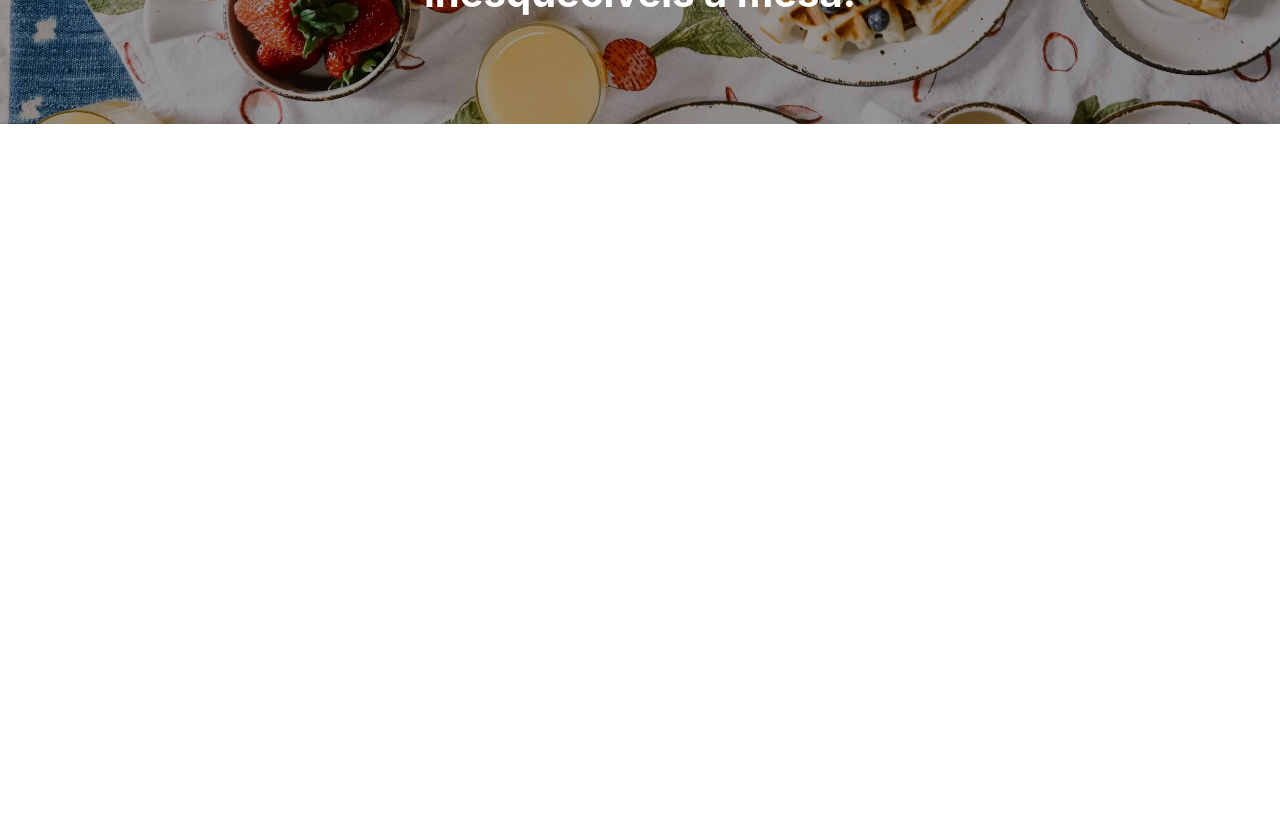
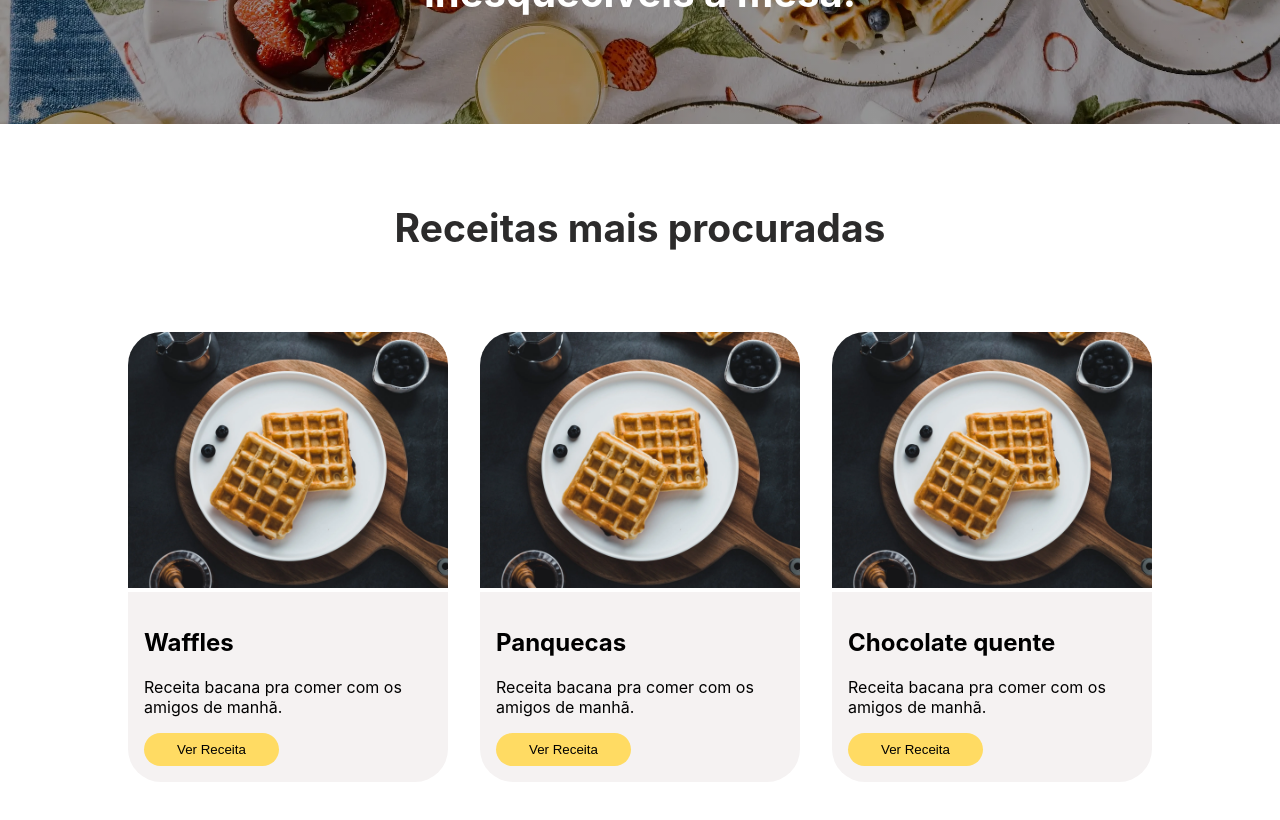
Before and after one commit to FelypePaiva/Delicias-a-Mesa, a React (Create React App) app: page / in a window 1280 px wide. Shown: the part 320-1140 px from the top of the page. Before the commit the page ends 800 px from the top, so only its background shows below. Built offline with nearby package versions, Linux system fonts and the light colour scheme.

Commit message:
Adiciona Lista Horizontal de receitas

```diff
--- a/src/App.css
+++ b/src/App.css
@@ -5,6 +5,11 @@
 .App-logo {
   height: 40vmin;
   pointer-events: none;
+}
+
+img{
+  max-width: 100%;
+  min-height: 100%;
 }
 
 @media (prefers-reduced-motion: no-preference) {
--- a/src/App.js
+++ b/src/App.js
@@ -1,11 +1,13 @@
 
 import './App.css';
 import Header from './Componentes/Header/Header'
+import ListagemHorizontal from './Componentes/ListagemHorizontal/ListagemHorizontal.js'
 
 function App() {
   return (
     <div className="App">
       <Header/>
+      <ListagemHorizontal/>
     </div>
   );
 }
--- a/src/Componentes/Header/Header.css
+++ b/src/Componentes/Header/Header.css
@@ -11,5 +11,5 @@
 
 .container{
     margin: 0 auto;
-    max-width: 90%;
+    max-width: 80%;
 }
--- /dev/null
+++ b/src/Componentes/ListagemHorizontal/ListagemHorizontal.css
@@ -0,0 +1,39 @@
+.listagemHorizontal{
+    display: flex;
+    justify-content: space-evenly;
+    gap:2rem;
+}
+.tituloListagem{
+    font-size:39px;
+    font-weight: 700;
+    color:#2C2B2B;
+}
+.containerListagem{
+    padding:3rem 0;
+}
+.receitaItem{
+    text-align:initial;
+    height: 470px;
+    width:400px;
+    border-radius:33px;
+}
+.receitaItem img{
+    border-radius:33px 33px 0 0;
+}
+
+.listagemHorizontal{
+    padding:3rem 0;
+}
+.receitaDesc{
+    padding:1rem;
+    background-color:#F5F2F2;
+    border-radius:0 0 33px 33px;
+
+}
+.receitaDesc button{
+    background-color: #FFDB63;
+    padding: 9px 33px;
+    border:none;
+    border-radius: 32px;
+    cursor: pointer;
+}
--- /dev/null
+++ b/src/Componentes/ListagemHorizontal/ListagemHorizontal.js
@@ -0,0 +1,16 @@
+import './ListagemHorizontal.css'
+import ReceitaItemList from 'Componentes/ReceitaItemList/ReceitaItemList.js'
+
+
+export default function ListagemHorizontal(){
+return(
+    <div className='container containerListagem'>
+        <h2 className='tituloListagem'>Receitas mais procuradas</h2>
+        <div className='listagemHorizontal'>
+            <ReceitaItemList titulo='Waffles' descricao='Receita bacana pra comer com os amigos de manhã.'/>
+            <ReceitaItemList titulo='Panquecas' descricao='Receita bacana pra comer com os amigos de manhã.'/>
+            <ReceitaItemList titulo='Chocolate quente' descricao='Receita bacana pra comer com os amigos de manhã.'/>
+        </div>
+    </div>
+)
+}
--- /dev/null
+++ b/src/Componentes/ReceitaItemList/ReceitaItemList.js
@@ -0,0 +1,16 @@
+import FotoWaffles from 'imagens/foto-waffles.webp'
+
+export default function ReceitaItemList({foto, titulo, descricao}){
+    return(
+            <div className='receitaItem'>
+                <div className='receitaImagem'>
+                    <img src={FotoWaffles} alt=''></img>
+                </div>
+                <div className='receitaDesc'>
+                    <h2>{titulo}</h2>
+                    <p>Receita bacana pra comer com os amigos de manhã.</p>
+                    <button>Ver Receita</button>
+                </div>
+            </div>
+    )
+}
```
Also changed, not shown: src/Componentes/ReceitaItemList/ReceitaItemList.css (added), src/imagens/foto-waffles.webp (added).
